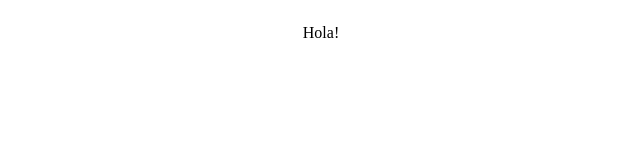
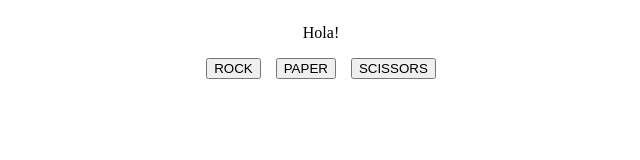
Before and after one commit to ayaladk/rock-paper-scissors, a plain HTML site: page index.html in a window 1280 px wide. Shown: the whole page, without its empty margins (319-959 px from the left). Drawn offline with Linux system fonts and the light colour scheme.

Commit message:
Add RPS buttons and flex layout to container
Added three buttons (Rock, Paper, Scissors) inside #container.
Styled container with flexbox and horizontal spacing.

```diff
--- a/index.html
+++ b/index.html
@@ -9,6 +9,11 @@
 </head>
 <body>
     <p>Hola!</p>
+    <div id="container">
+        <button class="rock">ROCK</button>
+        <button class="paper">PAPER</button>
+        <button class="scissors">SCISSORS</button>
+    </div>
 
 </body>
 </html>
--- a/styles.css
+++ b/styles.css
@@ -2,4 +2,12 @@ body {
 	display: flex;
 	justify-content: center;
 	align-content: center;
+	align-items: center;
+	flex-direction: column;
 }
+
+#container {
+	display: flex;
+	flex-direction: row;
+	gap: 15px;
+}
```
